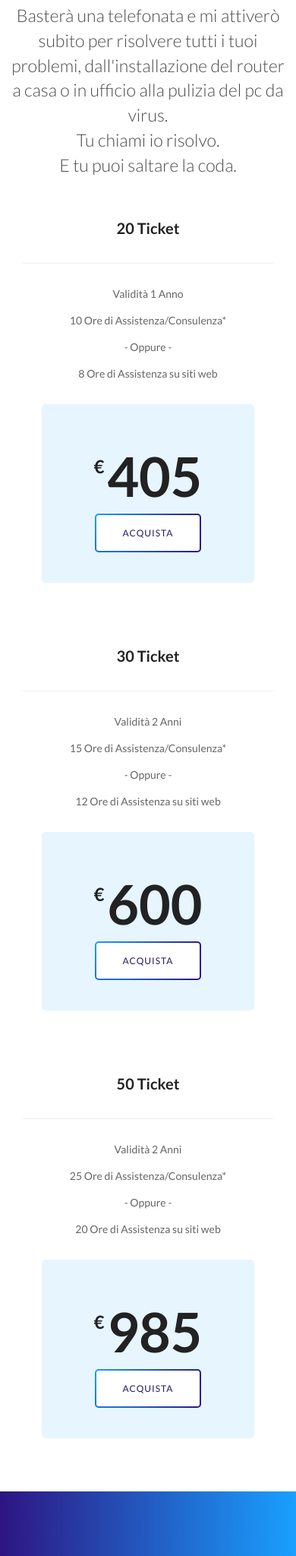
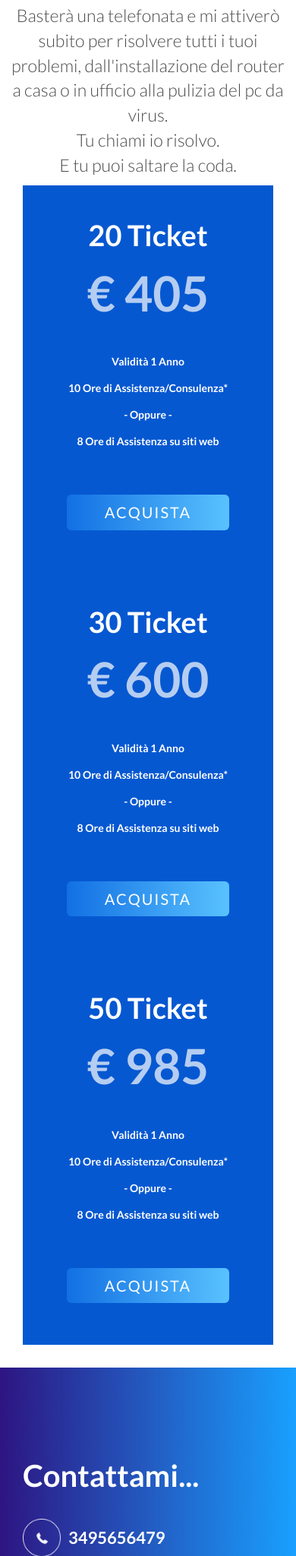
Before and after one commit to AssemblyWeb/WebTheory2019, a PHP site: page /consulenza.php in a window 390 px wide. Shown: the part 1385-3433 px from the top of the page at 76% size. Run offline with PHP 8.4, Linux system fonts and the light colour scheme.

Commit message:
Responsive tablet

```diff
--- a/assistenza.php
+++ b/assistenza.php
@@ -18,7 +18,10 @@ include($_SERVER['DOCUMENT_ROOT']."/includes/structures/nav.php");
 					<li><p class="testo">Assemblaggi di pc</p></li>
 					<li><p class="testo">Assistenza remota</p> </li>
 					<li><p class="testo">Allestimenti studi e uffici</p></li>
+
 				</ul>
+				<p>Lo sai che ti posso aiutare anche da remoto?
+Continua a leggere e scopri come fare per usare TeamViewer insieme."</p>
 </p>
         </div>
 		<div class="col-lg-6 col-xs-12">
@@ -94,7 +97,7 @@ Con un buon antivirus, un sistema di Backup o un'eventuale Nas.<br></p>
 						<div class="col-lg-4 col-md-12">
 							<img class="icon" src="img/wifi.svg"><h3>A casa e in ufficio internet va malissimo. Tu puoi fare qualcosa?</h3>
 								<p class="textcenter">Sai che il 68,5% delle persone di 6 anni e più si è connesso alla Rete negli ultimi 12 mesi (65,3% nel 2017) mentre il 52,1% accede tutti i giorni? <br>
-(fonte Istat: <a href="https://www.istat.it/it/archivio/226240">Link</a>)
+(fonte Istat: <a href="https://www.istat.it/it/archivio/226240">Link</a>)<br>
 Io posso aiutarti a rimanere in questa maggioranza.<br>
 Se anche internet via cavo a casa tua o nelle tua azienda non prende, lo sai che possiamo valutare altre soluzioni economiche via Parabola?<br>
 Con il wireless la tua connettività non avrà più confini.<br>
--- a/consulenza.php
+++ b/consulenza.php
@@ -49,18 +49,17 @@ E tu puoi saltare la coda.<br>
 					<div class="price_item">
 						<div class="price_head">
 							<h4>20 Ticket</h4>
+							<h3><span>€</span> 405</h3>
 						</div>
 						<div class="price_body">
 							<ul class="list">
-								<li><a href="#">Validità 1 Anno</a></li>
-								<li><a href="#">10 Ore di Assistenza/Consulenza*</a></li>
-								<li><a href="#"> - Oppure -</a></li>
-								<li><a href="#">8 Ore di Assistenza su siti web</a></li>
+								<li>Validità 1 Anno</li>
+								<li>10 Ore di Assistenza/Consulenza*</li>
+								<li>- Oppure -</li>
+								<li>8 Ore di Assistenza su siti web</li>
 							</ul>
-						</div>
-						<div class="price_footer">
-							<h3><span class="dlr">€</span> 405</h3>
-							<a class="primary_btn" href="#"><span>Acquista</span></a>
+							<br></br>
+							<a class="btn btn-wt" href="#"><span>Acquista</span></a>
 						</div>
 					</div>
 				</div>
@@ -68,18 +67,17 @@ E tu puoi saltare la coda.<br>
 					<div class="price_item">
 						<div class="price_head">
 							<h4>30 Ticket</h4>
+							<h3><span>€</span> 600</h3>
 						</div>
 						<div class="price_body">
 							<ul class="list">
-								<li><a href="#">Validità 2 Anni</a></li>
-								<li><a href="#">15 Ore di Assistenza/Consulenza*</a></li>
-								<li><a href="#"> - Oppure -</a></li>
-								<li><a href="#">12 Ore di Assistenza su siti web</a></li>
+								<li>Validità 1 Anno</li>
+								<li>10 Ore di Assistenza/Consulenza*</li>
+								<li>- Oppure -</li>
+								<li>8 Ore di Assistenza su siti web</li>
 							</ul>
-						</div>
-						<div class="price_footer">
-							<h3><span class="dlr">€</span> 600</h3>
-							<a class="primary_btn" href="#"><span>Acquista</span></a>
+							<br></br>
+							<a class="btn btn-wt" href="#"><span>Acquista</span></a>
 						</div>
 					</div>
 				</div>
@@ -87,18 +85,17 @@ E tu puoi saltare la coda.<br>
 					<div class="price_item">
 						<div class="price_head">
 							<h4>50 Ticket</h4>
+							<h3><span>€</span> 985</h3>
 						</div>
 						<div class="price_body">
 							<ul class="list">
-								<li><a href="#">Validità 2 Anni</a></li>
-								<li><a href="#">25 Ore di Assistenza/Consulenza*</a></li>
-								<li><a href="#"> - Oppure -</a></li>
-								<li><a href="#">20 Ore di Assistenza su siti web</a></li>
+								<li>Validità 1 Anno</li>
+								<li>10 Ore di Assistenza/Consulenza*</li>
+								<li>- Oppure -</li>
+								<li>8 Ore di Assistenza su siti web</li>
 							</ul>
-						</div>
-						<div class="price_footer">
-							<h3><span class="dlr">€</span> 985</h3>
-							<a class="primary_btn" href="#"><span>Acquista</span></a>
+							<br></br>
+							<a class="btn btn-wt" href="#"><span>Acquista</span></a>
 						</div>
 					</div>
 				</div>
--- a/scss/consulenza.scss
+++ b/scss/consulenza.scss
@@ -21,33 +21,37 @@
 /* Price Area css
 ============================================================================================ */
 .price_area{
-
 }
 .price_inner{
 
 }
 .price_item{
 	text-align: center;
-
+	color: #fff;
     border-radius: 5px;
     background: #fff;
     position: relative;
+
     @include transition();
 	.price_head{
 		text-align: center;
-		background: #ffffff;
+		background: $price-blue;
 		padding: 35px 0px;
-		border-bottom: 1px solid #eeeeee;
 		h4{
-			font-size: 20px;
+			font-size: 38px;
 			color: $title-color;
             margin-bottom: 0px;
             font-family: $title-font;
+            color: #fff;
+		}
+		h3{
+			color: #b5cdf1;
+			font-size: 64px;
 		}
 	}
 	.price_body{
-        padding: 30px 0px;
-        background: #fff;
+        background: $price-blue;
+        padding-bottom: 35px;
         @include transition();
 		ul{
 			li{
@@ -65,7 +69,7 @@
 		}
 	}
 	.price_footer{
-        background: rgba(25, 160, 255, 0.1);
+        background: $price-blue;
 		max-width: 280px;
 		margin: 0px auto 40px;
 		border-radius: 5px;
@@ -91,7 +95,7 @@
 		}
 
 	}
-	&:hover{
+	/*&:hover{
         background: #fcf8ff;
         border: double 2px transparent;
         border-radius: 5px;
@@ -132,7 +136,7 @@
 				color: $title-color;
 			}
 		}
-	}
+	}*/
 }
 /* End Price Area css
 ============================================================================================ */
--- a/scss/variabiles.scss
+++ b/scss/variabiles.scss
@@ -6,6 +6,7 @@ $nav-ligth-blue: rgba(25,160,255, 0.3) !default;
 $nav-dark-blue: rgba(45, 21, 130, 0.5) !default;
 $footer-ligth: #333333 !default;
 $footer-dark:#666666 !default;
+$price-blue: #0658d1 !default;
 
 /*font Variables*/
 $primary-font: 'Lato', sans-serif;
```
Also changed, not shown: css/stylish-portfolio.css.
